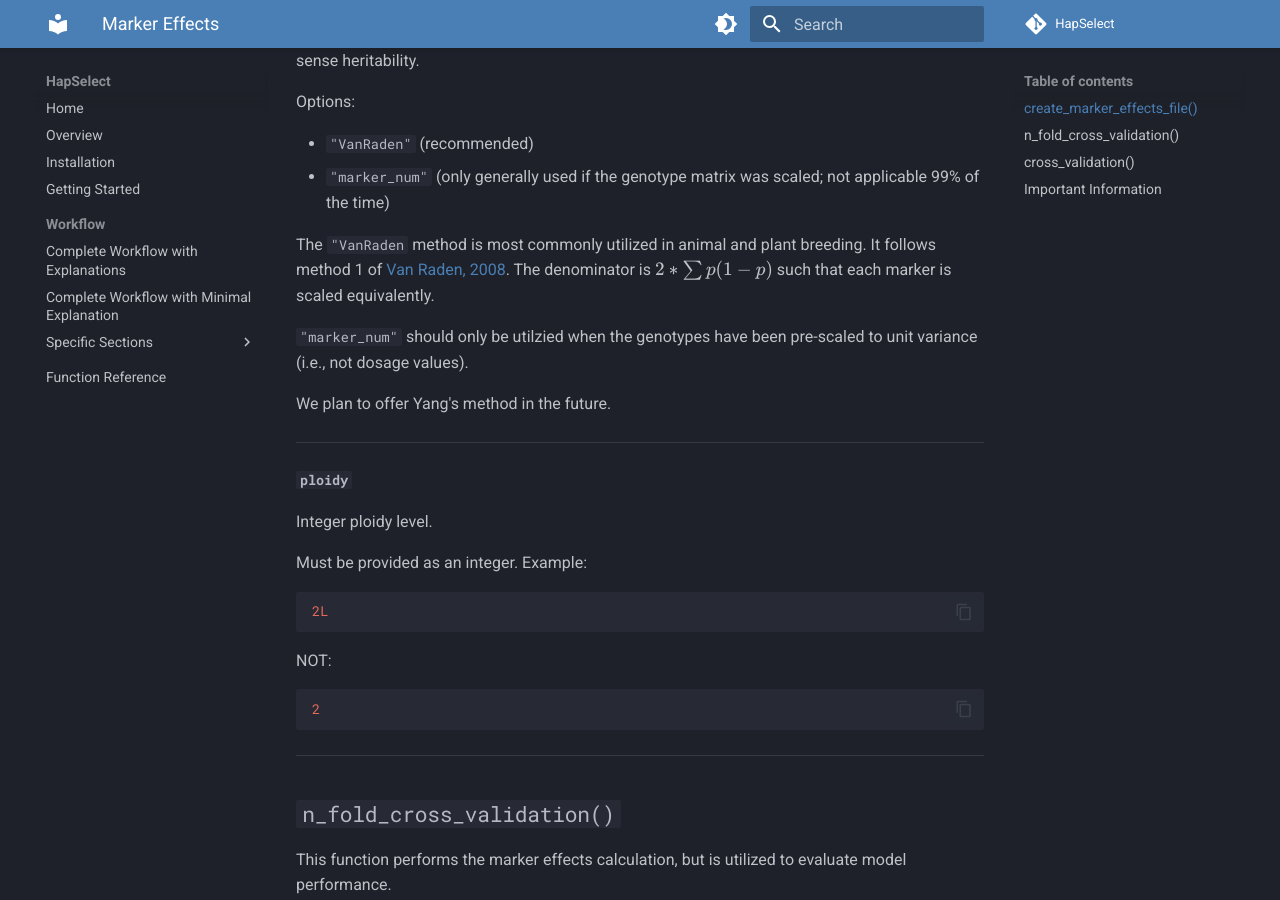
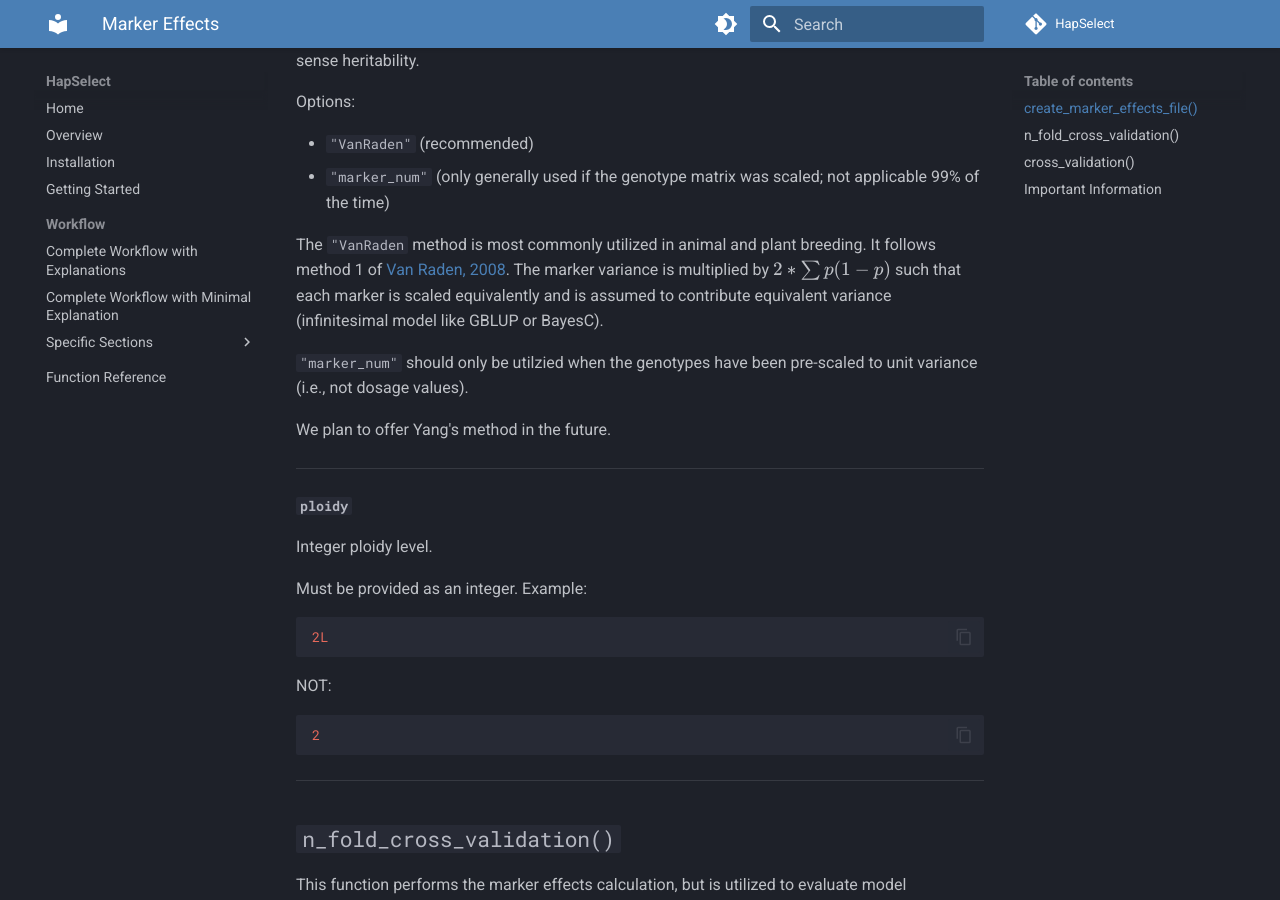
Before and after one commit to wrshf7/HapSelect-Docs, an MkDocs documentation site: the page built from docs/workflow/marker_effects.md, in a window 1280 px wide and 900 px high, scrolled down 549 px. Built offline with MkDocs 1.6.1 and Material for MkDocs 9.7.7, drawn with Linux system fonts in a browser that asks for light colours; comment, search, counter and statistics services are not loaded.

Commit message:
Update marker_effects.md

```diff
--- a/docs/workflow/marker_effects.md
+++ b/docs/workflow/marker_effects.md
@@ -18,7 +18,7 @@ Options:
 - `"VanRaden"` (recommended)
 - `"marker_num"` (only generally used if the genotype matrix was scaled; not applicable 99% of the time)
 
-The `"VanRaden` method is most commonly utilized in animal and plant breeding. It follows method 1 of [Van Raden, 2008](https://doi.org/10.3168/jds.2007-0980). The denominator is $2*\sum{p(1-p)}$ such that each marker is scaled equivalently.
+The `"VanRaden` method is most commonly utilized in animal and plant breeding. It follows method 1 of [Van Raden, 2008](https://doi.org/10.3168/jds.2007-0980). The marker variance is multiplied by $2*\sum{p(1-p)}$ such that each marker is scaled equivalently and is assumed to contribute equivalent variance (infinitesimal model like GBLUP or BayesC).
 
 `"marker_num"` should only be utilzied when the genotypes have been pre-scaled to unit variance (i.e., not dosage values).
 
```
